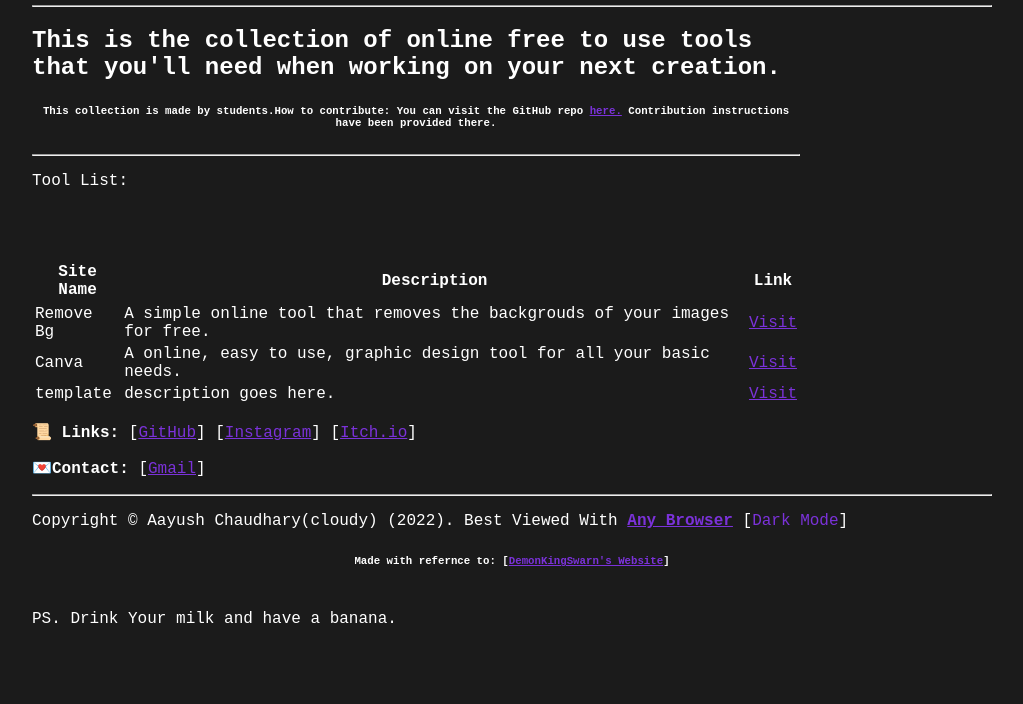
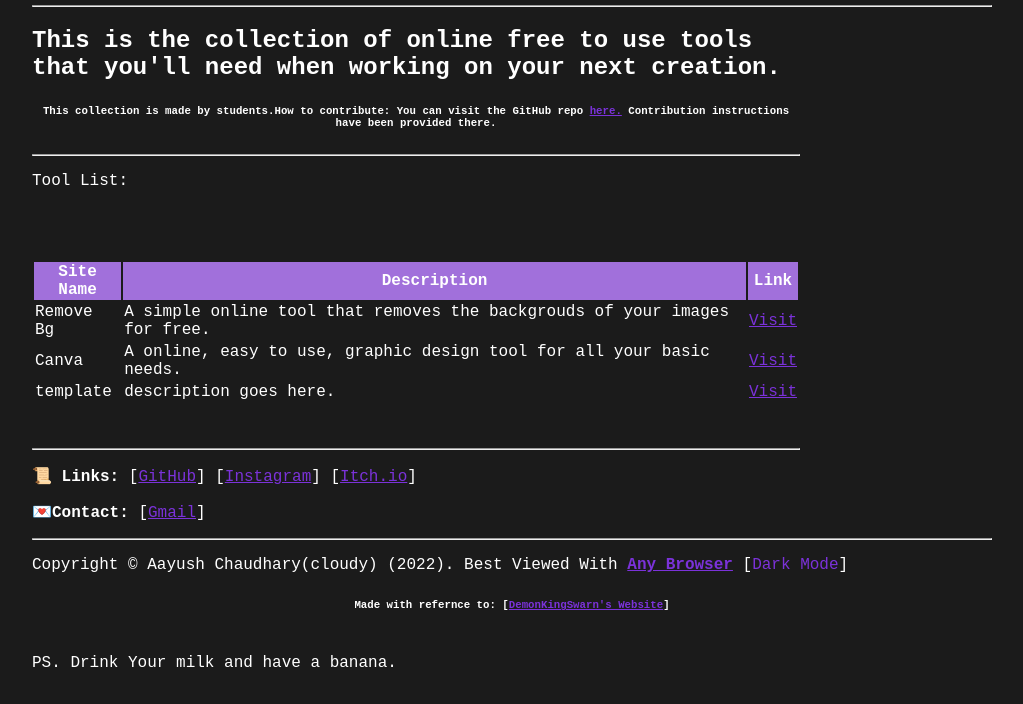
Before and after one commit to gamedevCloudy/online-tools, a plain HTML site: page index.html in a window 1280 px wide. Shown: the part 96-800 px from the top of the page, without its empty margins (128-1151 px from the left). Drawn offline with Linux system fonts and the light colour scheme.

Commit message:
Minor visual updates.

```diff
--- a/index.html
+++ b/index.html
@@ -19,13 +19,12 @@
         <hr>
         <p>Tool List: </p>
         <table>
-                <tr>
+                <tr class="light">
                   <th>Site Name</th>
                   <th>Description</th>
                   <th>Link</th>
                 </tr>
                 <br>
-                <tr></tr>
                 <tr>
                   <td>Remove Bg</td>
                   <td>A simple online tool that removes the backgrouds of your images for free.</td>
@@ -44,7 +43,11 @@
                   <td><a href="">Visit</a></td>
                      <!-- add link here -->
                 </tr>
+
         </table>
+        <br>
+        <br>
+        <hr>
     </div>
     <div class = "footer">
         <p>📜 <b>Links:</b>
--- a/style.css
+++ b/style.css
@@ -1,5 +1,5 @@
 body {
-	color: #1b1b1b;
+	color: #121212;
 	text-align: justified;
     font-family: "Inconsolata", monospace;
 	width: 75%;
@@ -47,3 +47,7 @@ h6{
     position: relative;
     width: 80%;
 }
+
+.light{
+    background-color: #A170DB;
+}
```
